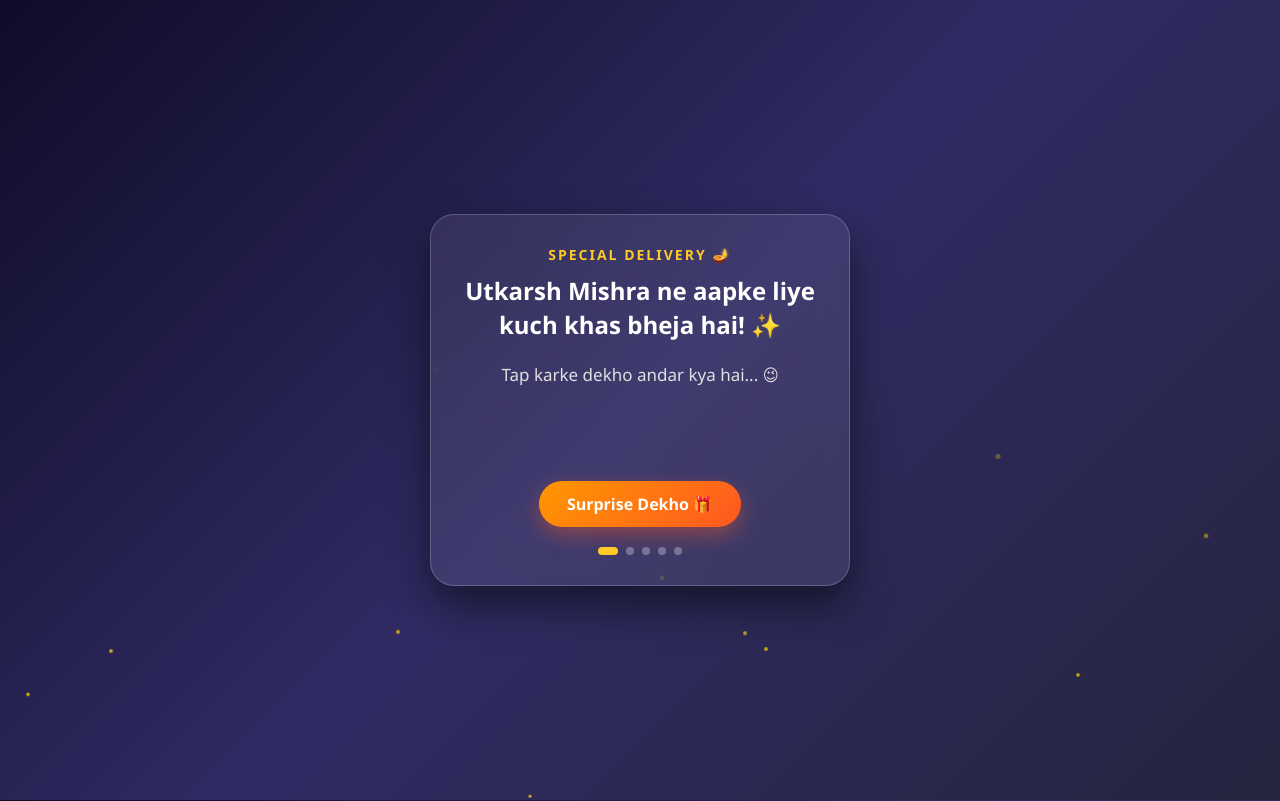
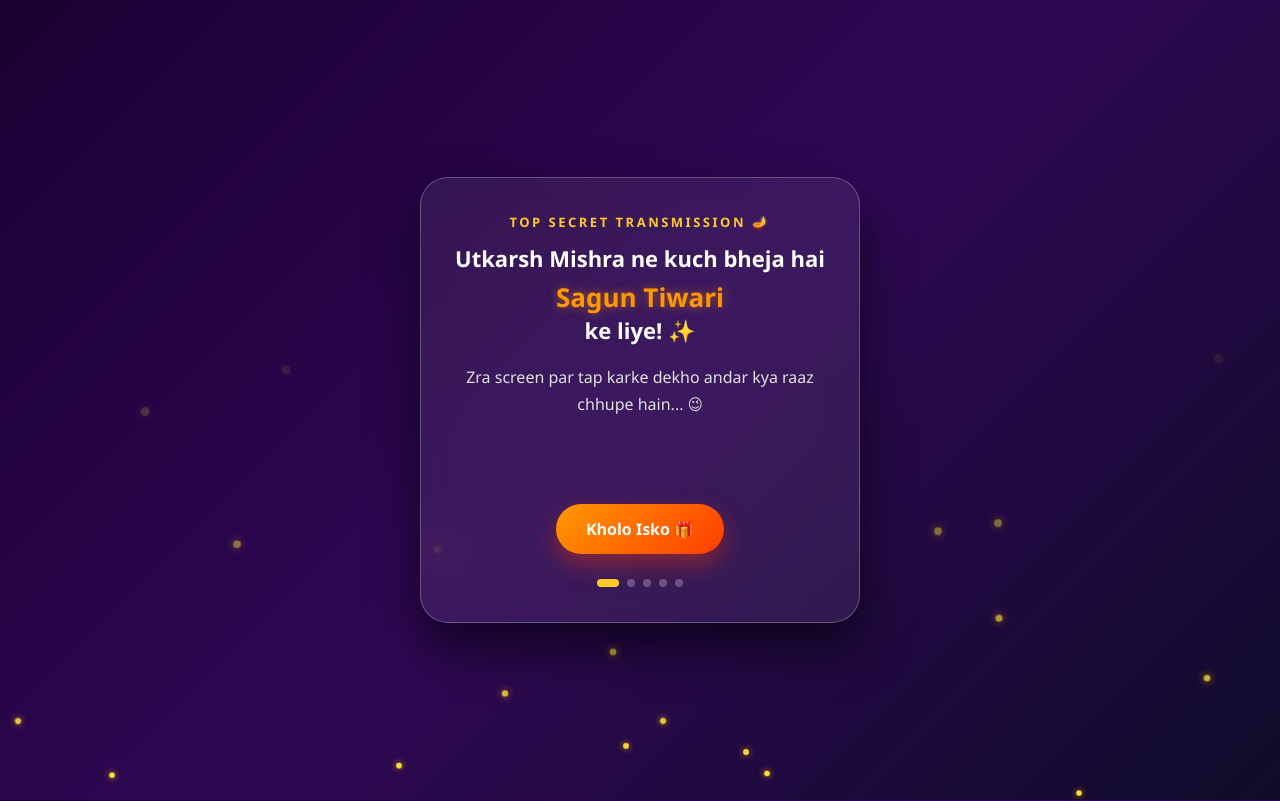
Before and after one commit to utkarsh86047/um-um, a plain HTML site: page index.html in a window 1280 px wide. Shown: the top 801 px of the page. Drawn offline with Linux system fonts and the light colour scheme.

Commit message:
Update Diwali surprise theme and styles

```diff
--- a/index.html
+++ b/index.html
@@ -3,7 +3,7 @@
 <head>
     <meta charset="UTF-8">
     <meta name="viewport" content="width=device-width, initial-scale=1.0">
-    <title>Special Diwali Surprise ✨</title>
+    <title>Special Mission: Sagun Tiwari 🪔</title>
     <style>
         * {
             margin: 0;
@@ -13,7 +13,7 @@
         }
 
         body {
-            background: linear-gradient(135deg, #0f0c29, #302b63, #24243e);
+            background: linear-gradient(135deg, #1a0033, #2e0854, #0f0c29);
             color: #fff;
             min-height: 100vh;
             display: flex;
@@ -23,127 +23,134 @@
             position: relative;
         }
 
-        /* Sparkle effect */
-        .sparkle {
+        /* Glowing background particles */
+        .particle {
             position: absolute;
-            width: 6px;
-            height: 6px;
-            background: #ffd700;
+            width: 8px;
+            height: 8px;
+            background: #ffeb3b;
             border-radius: 50%;
-            animation: floatSparkle 3s infinite linear;
+            animation: floatUp 4s infinite linear;
             pointer-events: none;
+            box-shadow: 0 0 10px #ff9800;
         }
 
-        @keyframes floatSparkle {
-            0% { transform: translateY(100vh) scale(0); opacity: 0; }
+        @keyframes floatUp {
+            0% { transform: translateY(105vh) scale(0.2); opacity: 0; }
             50% { opacity: 1; }
-            100% { transform: translateY(-10vh) scale(1); opacity: 0; }
+            100% { transform: translateY(-10vh) scale(1.2); opacity: 0; }
         }
 
         .container {
             width: 90%;
-            max-width: 420px;
-            background: rgba(255, 255, 255, 0.08);
-            backdrop-filter: blur(16px);
-            border: 1px solid rgba(255, 255, 255, 0.2);
-            border-radius: 24px;
-            padding: 30px;
+            max-width: 440px;
+            background: rgba(255, 255, 255, 0.07);
+            backdrop-filter: blur(18px);
+            border: 1px solid rgba(255, 255, 255, 0.25);
+            border-radius: 28px;
+            padding: 35px 25px;
             text-align: center;
-            box-shadow: 0 20px 40px rgba(0,0,0,0.5);
+            box-shadow: 0 25px 50px rgba(0,0,0,0.6);
             z-index: 10;
-            transition: all 0.5s ease;
+            transition: all 0.4s ease;
         }
 
         .card-header {
-            font-size: 14px;
+            font-size: 13px;
             color: #ffca28;
             text-transform: uppercase;
-            letter-spacing: 2px;
-            margin-bottom: 10px;
-            font-weight: bold;
+            letter-spacing: 2.5px;
+            margin-bottom: 12px;
+            font-weight: 800;
         }
 
         h1 {
-            font-size: 24px;
-            margin-bottom: 20px;
+            font-size: 22px;
+            margin-bottom: 18px;
             line-height: 1.4;
+            color: #fff;
+        }
+
+        .highlight-name {
+            color: #ff9800;
+            font-size: 26px;
+            display: block;
+            margin-top: 5px;
+            text-shadow: 0 0 10px rgba(255, 152, 0, 0.5);
         }
 
         p {
-            font-size: 17px;
-            line-height: 1.6;
+            font-size: 16px;
+            line-height: 1.7;
             color: #e0e0e0;
             margin-bottom: 30px;
-            min-height: 90px;
+            min-height: 110px;
         }
 
         .btn {
-            background: linear-gradient(135deg, #ff9800, #ff5722);
+            background: linear-gradient(135deg, #ff9800, #ff3d00);
             color: white;
             border: none;
-            padding: 12px 28px;
+            padding: 14px 30px;
             font-size: 16px;
             font-weight: bold;
             border-radius: 50px;
             cursor: pointer;
-            box-shadow: 0 8px 20px rgba(255, 87, 34, 0.4);
-            transition: transform 0.2s, background 0.2s;
+            box-shadow: 0 10px 25px rgba(255, 61, 0, 0.4);
+            transition: transform 0.2s, box-shadow 0.2s;
         }
 
         .btn:active {
-            transform: scale(0.95);
+            transform: scale(0.94);
         }
 
         .progress-dots {
             display: flex;
             justify-content: center;
             gap: 8px;
-            margin-top: 20px;
+            margin-top: 25px;
         }
 
         .dot {
             width: 8px;
             height: 8px;
             border-radius: 50%;
-            background: rgba(255, 255, 255, 0.3);
-            transition: background 0.3s;
+            background: rgba(255, 255, 255, 0.25);
+            transition: all 0.3s;
         }
 
         .dot.active {
             background: #ffca28;
-            width: 20px;
+            width: 22px;
             border-radius: 4px;
         }
 
         .roast-box {
-            font-size: 26px;
+            font-size: 25px;
             color: #ff5252;
-            font-weight: 850;
-            text-shadow: 0 0 15px rgba(255, 82, 82, 0.6);
-            animation: bounce 0.6s infinite alternate;
+            font-weight: 900;
+            text-shadow: 0 0 20px rgba(255, 82, 82, 0.7);
+            animation: pulseGlow 0.8s infinite alternate;
+            line-height: 1.5;
         }
 
-        @keyframes bounce {
-            from { transform: translateY(0); }
-            to { transform: translateY(-8px); }
-        }
-
-        .hidden {
-            display: none;
+        @keyframes pulseGlow {
+            from { transform: scale(1); filter: brightness(1); }
+            to { transform: scale(1.05); filter: brightness(1.2); }
         }
     </style>
 </head>
 <body>
 
-    <!-- Background Sparkles Container -->
-    <div id="sparkles-container"></div>
+    <!-- Background Sparkles -->
+    <div id="particle-container"></div>
 
     <div class="container" id="app-card">
-        <div class="card-header" id="card-tag">Special Delivery 🪔</div>
-        <h1 id="card-title">Utkarsh Mishra ne aapke liye kuch khas bheja hai! ✨</h1>
-        <p id="card-content">Tap karke dekho andar kya hai... 😉</p>
+        <div class="card-header" id="card-tag">TOP SECRET TRANSMISSION 🪔</div>
+        <h1 id="card-title">Utkarsh Mishra ne kuch bheja hai <span class="highlight-name">Sagun Tiwari</span> ke liye! ✨</h1>
+        <p id="card-content">Zra screen par tap karke dekho andar kya raaz chhupe hain... 😉</p>
 
-        <button class="btn" id="action-btn" onclick="nextStep()">Surprise Dekho 🎁</button>
+        <button class="btn" id="action-btn" onclick="nextStep()">Kholo Isko 🎁</button>
 
         <div class="progress-dots" id="dots-container">
             <div class="dot active"></div>
@@ -155,47 +162,47 @@
     </div>
 
     <script>
-        // Generate floating background sparkles
-        const sContainer = document.getElementById('sparkles-container');
-        for(let i=0; i<25; i++) {
-            const sp = document.createElement('div');
-            sp.className = 'sparkle';
-            sp.style.left = Math.random() * 100 + 'vw';
-            sp.style.animationDuration = (2 + Math.random() * 3) + 's';
-            sp.style.animationDelay = (Math.random() * 3) + 's';
-            sContainer.appendChild(sp);
+        // Floating background particles generator
+        const pContainer = document.getElementById('particle-container');
+        for(let i=0; i<30; i++) {
+            const p = document.createElement('div');
+            p.className = 'particle';
+            p.style.left = Math.random() * 100 + 'vw';
+            p.style.animationDuration = (3 + Math.random() * 3) + 's';
+            p.style.animationDelay = (Math.random() * 3) + 's';
+            pContainer.appendChild(p);
         }
 
         const steps = [
             {
-                tag: "Utkarsh Mishra ki taraf se 🪔",
-                title: "Aapke Liye Pyari Si Wish...",
-                text: "Deepo ki light, mithaiyo ki sweet-ness,<br>Diwali ka ye pyara sa festival happiness...<br>Hamesha muskurati raho tum bina kisi reason,<br>Happy Diwali to the sweetest person! ✨🎆",
+                tag: "DIWALI SPECIAL VIBES 🪔",
+                title: "Shuruat Pyari Baaton Se...",
+                text: "Deepo ki roshni aur mithaiyon ki mithas,<br>Tiwari ji, aapke aane se ban jati hai khas!<br>Hamesha aise hi muskurao aur chamakti raho,<br>Happy Diwali! ✨🎆",
                 btn: "Aage Badho 👉"
             },
             {
-                tag: "Dosti & Vibes ✨",
+                tag: "DOSTI & NAHKRE ✨",
                 title: "Thodi Si Taarif...",
-                text: "Har din tumhari life me nayi roshni aaye,<br>Jo chaaho tum, wo sab khushiyan mil jaye...<br>Dosti ka ye bond hamesha aise hi chamke,<br>Diwali par tumhara har sapna poora ho jaye! 🪔",
-                btn: "Next Dekho 🎯"
+                text: "Life me chahe jitne bhi ho nakhre aur tension,<br>Apni dosti ka level hai ekdum top-notch dimension!<br>Dua hai ki is Diwali aapke saare sapne poore ho jaye,<br>Aur bank balance bina mange double ho jaye! 💰",
+                btn: "Agla Card Dekho 🎯"
             },
             {
-                tag: "Ek Chota Sa Favour 📝",
-                title: "Real Talk...",
-                text: "Roshni se saja hai poora aangan aur ghar,<br>Dua hai ki tum par kabhi na aaye koi fikar...<br>Itni pyari wish ke badle me bas ek favor kar dena,<br>Waqt mile toh mere thode se <b>diagrams bana dena</b>! 🎨",
-                btn: "Aakhri Step 🚀"
+                tag: "EK CHOTA SA FAVOR 📝",
+                title: "Asli Matlab Ab Aayega...",
+                text: "Tyohar ka mausam hai, sab khush hain apne ghar,<br>Tiwari ji, ek choti si help chahiye agar ho sake agar...<br>Badle me itni pyari wish de raha hoon, toh maan lena,<br>Waqt nikal kar mere thode se <b>diagrams bana dena</b>! 🎨",
+                btn: "Last Step Bachha Hai 🚀"
             },
             {
                 tag: "⚠️ WARNING ⚠️",
-                title: "The Climax Moment!",
-                text: "Ab aakhri button dabane se pehle dil tham lena,<br>Kyunki sachai bahar aane wali hai... Ready ho?",
-                btn: "Final Surprise 💥"
+                title: "Khatra Zone!",
+                text: "Dekho Tiwari ji, aakhri button dabane ke baad piche hatne ka koi option nahi milega... Sachai dekhne ke liye ready ho ya darr lag raha hai? 🧐",
+                btn: "Final Dhamaka 💥"
             },
             {
-                tag: "THE ROAST 🤪",
+                tag: "THE ULTIMATE ROAST 🤪",
                 title: "",
                 text: "<div class='roast-box'>Bas kar bauni!<br>Kitna khushi ho rahi hai dekh dekh ke! 😜🔥</div>",
-                btn: "Wapas Shuru Karo 🔄"
+                btn: "Dobara Mazaa Lo 🔄"
             }
         ];
 
@@ -204,7 +211,7 @@
         function nextStep() {
             currentStep++;
             if (currentStep >= steps.length) {
-                currentStep = 0; // Loop back or reset
+                currentStep = 0;
             }
 
             const data = steps[currentStep];
@@ -213,7 +220,7 @@
             document.getElementById('card-content').innerHTML = data.text;
             document.getElementById('action-btn').innerHTML = data.btn;
 
-            // Update dots
+            // Dots tracker update
             const dots = document.querySelectorAll('.dot');
             dots.forEach((dot, index) => {
                 if(index === currentStep) {
@@ -223,7 +230,7 @@
                 }
             });
 
-            // Hide dots on final roast screen for cleaner look
+            // Hide dots on final roast screen
             if(currentStep === 4) {
                 document.getElementById('dots-container').style.display = 'none';
             } else {
```
